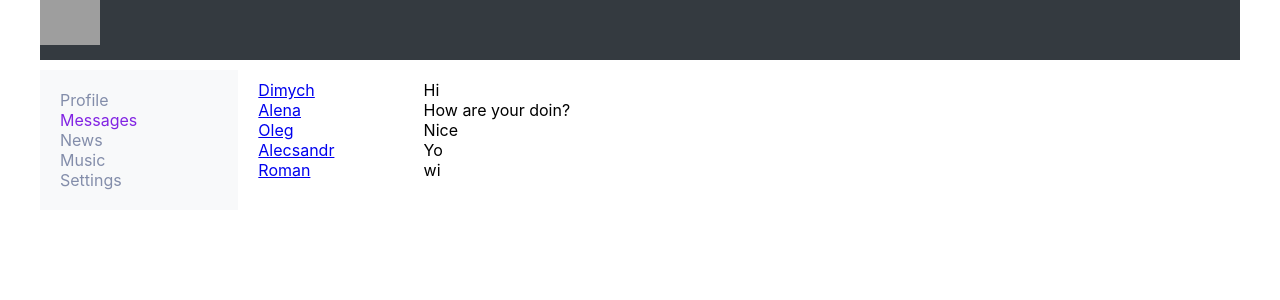
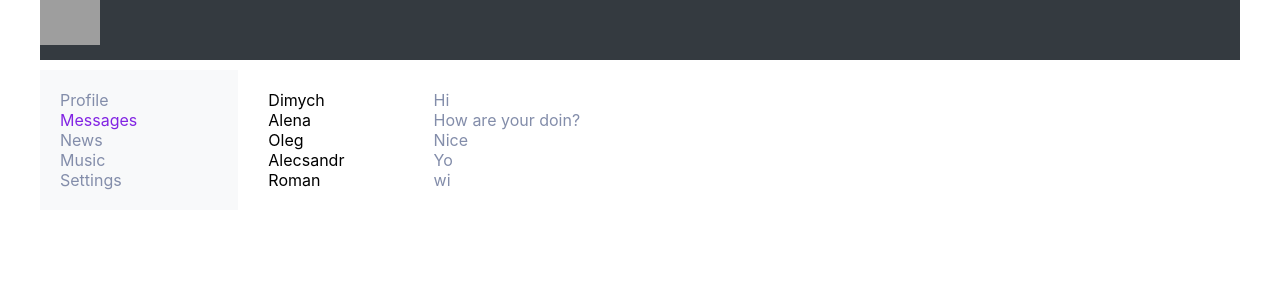
Before and after one commit to sheypuk/project, a React (Create React App) app in the folder 01_first/react-kapzda1/: page /dialogs in a window 1280 px wide. Shown: the top 300 px of the page. Built offline with nearby package versions, Linux system fonts and the light colour scheme; grey boxes are pictures that could not be loaded.

Commit message:
25.06.lesson 25_1

```diff
--- a/01_first/react-kapzda1/src/components/Dialogs/Dialogs.jsx
+++ b/01_first/react-kapzda1/src/components/Dialogs/Dialogs.jsx
@@ -1,19 +1,20 @@
 import React from 'react';
-import s from './Dialogs.module.css'
+import s from './Dialogs.module.css';
 import {NavLink} from "react-router-dom";
+
 
 const DialogItem = (props) => {
 
     let path = "/dialogs/" + props.id;
 
-    return <div className={s.dialog + ' ' + s.active}>
-        <NavLink to={path}>{props.name}</NavLink>
+    return <div className={s.dialog}>
+        <NavLink to={path} className={s.dialog} activeClassName={s.active}>{props.name}</NavLink>
     </div>
 
 }
 
 const Message = (props) => {
-    return <div className={s.dialog}>{props.message}</div>
+    return <div className={s.message}>{props.message}</div>
 }
 
 const Dialogs = (props) => {
--- a/01_first/react-kapzda1/src/components/Dialogs/Dialogs.module.css
+++ b/01_first/react-kapzda1/src/components/Dialogs/Dialogs.module.css
@@ -6,24 +6,31 @@
 }
 
 .dialogItems {
-    padding: 10px;
-    text-decoration: none;
-    color: black;
-}
-
-.dialogItems .active {
-    color: gold;
+    padding: 20px;
 
 }
 
+
 .messages {
-    padding: 10px;
+    padding: 20px;
+
+
+
 }
 
 .message {
+    color: #838daa;
+    text-decoration: none;
+
+
 
 }
 
 .dialog {
+    color: black;
     text-decoration: none;
 }
+
+.active {
+    color: #8224e3 ;
+}
```
